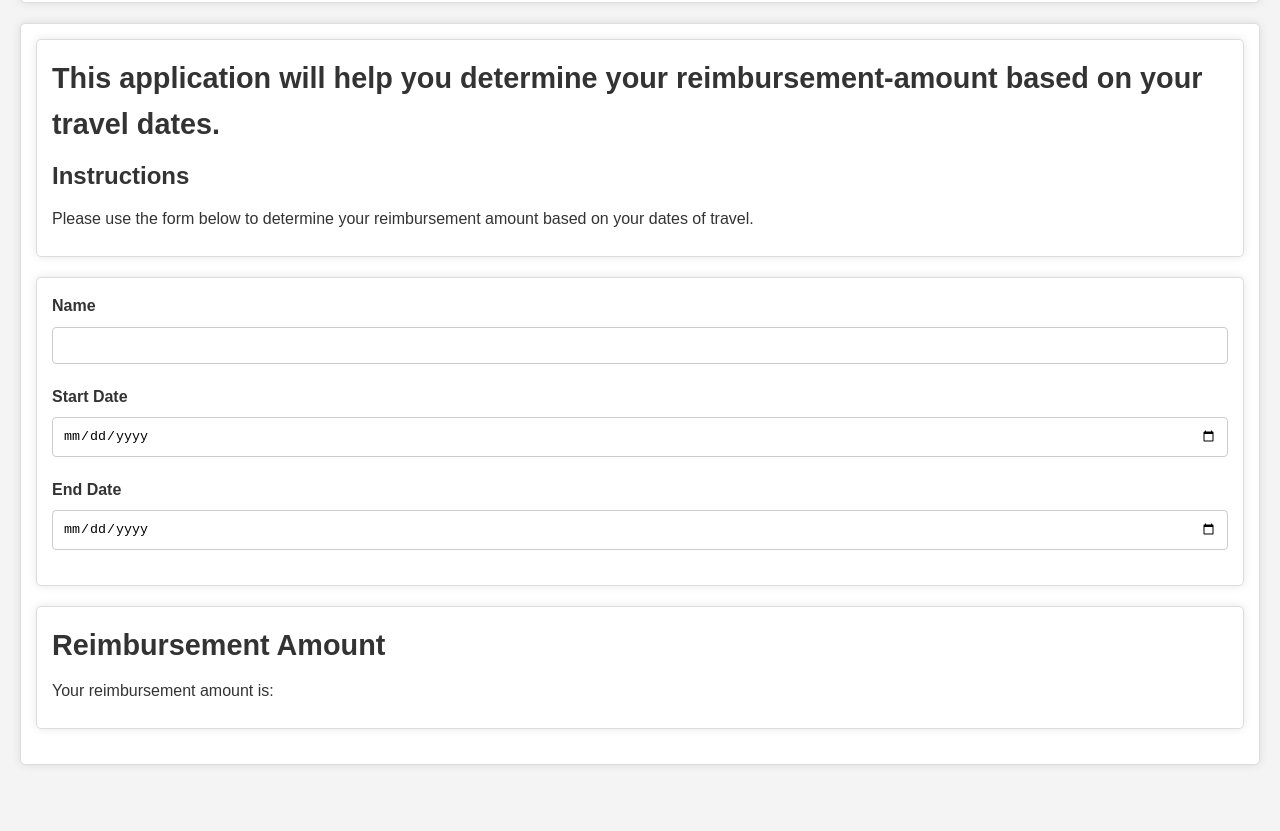
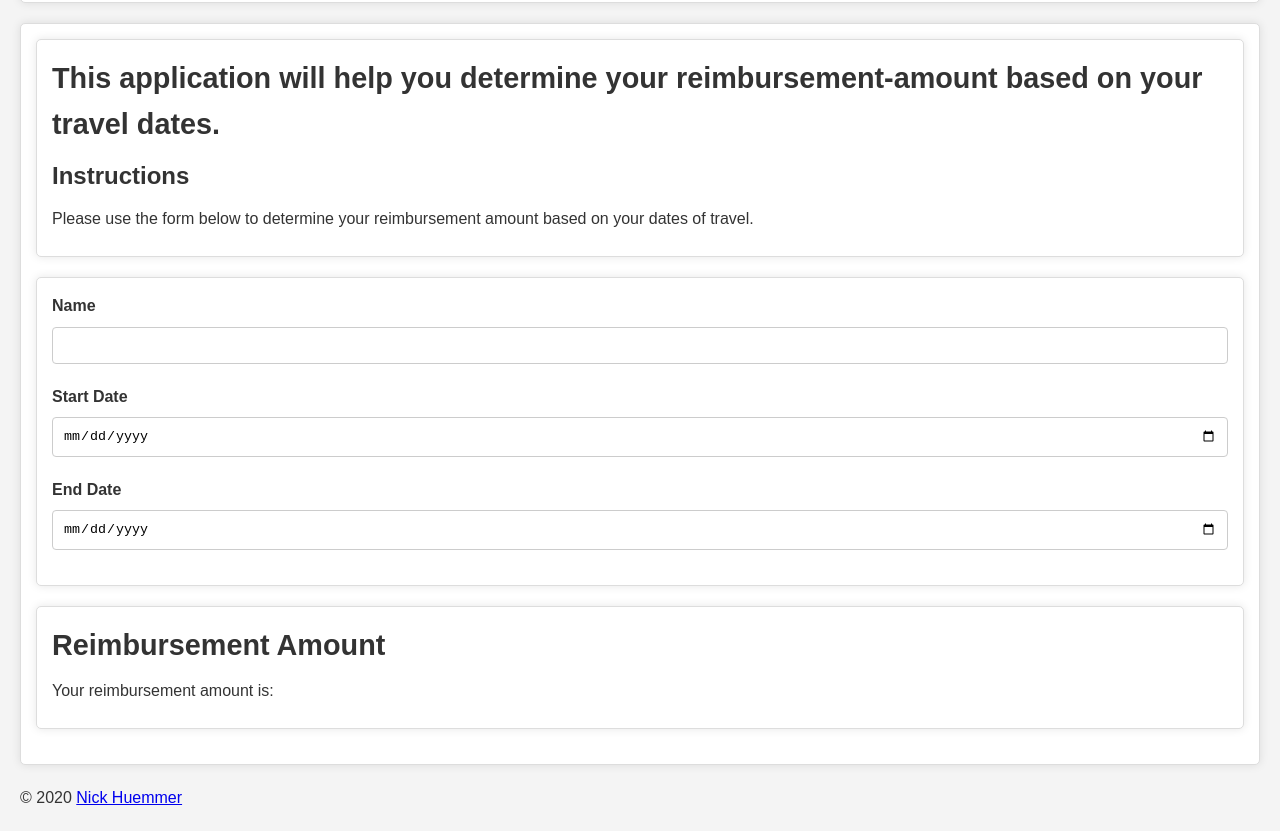
Before and after one commit to ElDuke717/effective-octo-disco, a plain HTML site: page index.html in a window 1280 px wide. Shown: the part 123-954 px from the top of the page. Before the commit the page ends 908 px from the top, so only its background shows below. Drawn offline with Linux system fonts and the light colour scheme.

Commit message:
add links to script, start to sort out the script file

```diff
--- a/index.html
+++ b/index.html
@@ -36,5 +36,11 @@
             Your reimbursement amount is: <span id="reimbursement-amount"></span>
             </p>
       </section>
+    </main>
+    <footer>
+      <p>
+        &copy; 2020 <a href="https://www.linkedin.com/in/nickjhuemmer/">Nick Huemmer</a>
+      </p>
+      <script src="assets/js/reimburse.js"></script>
   </body>
 </html>
```
